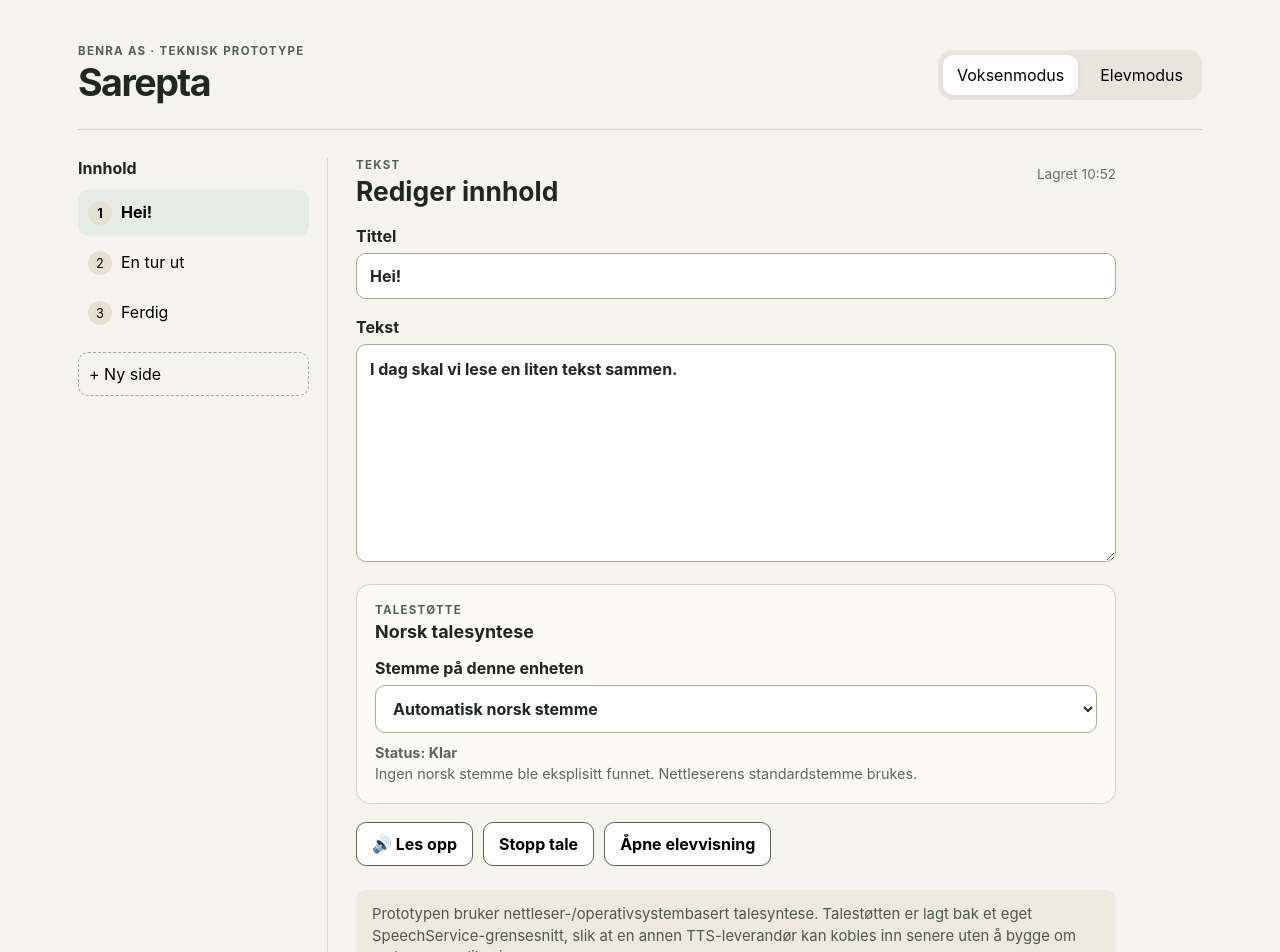
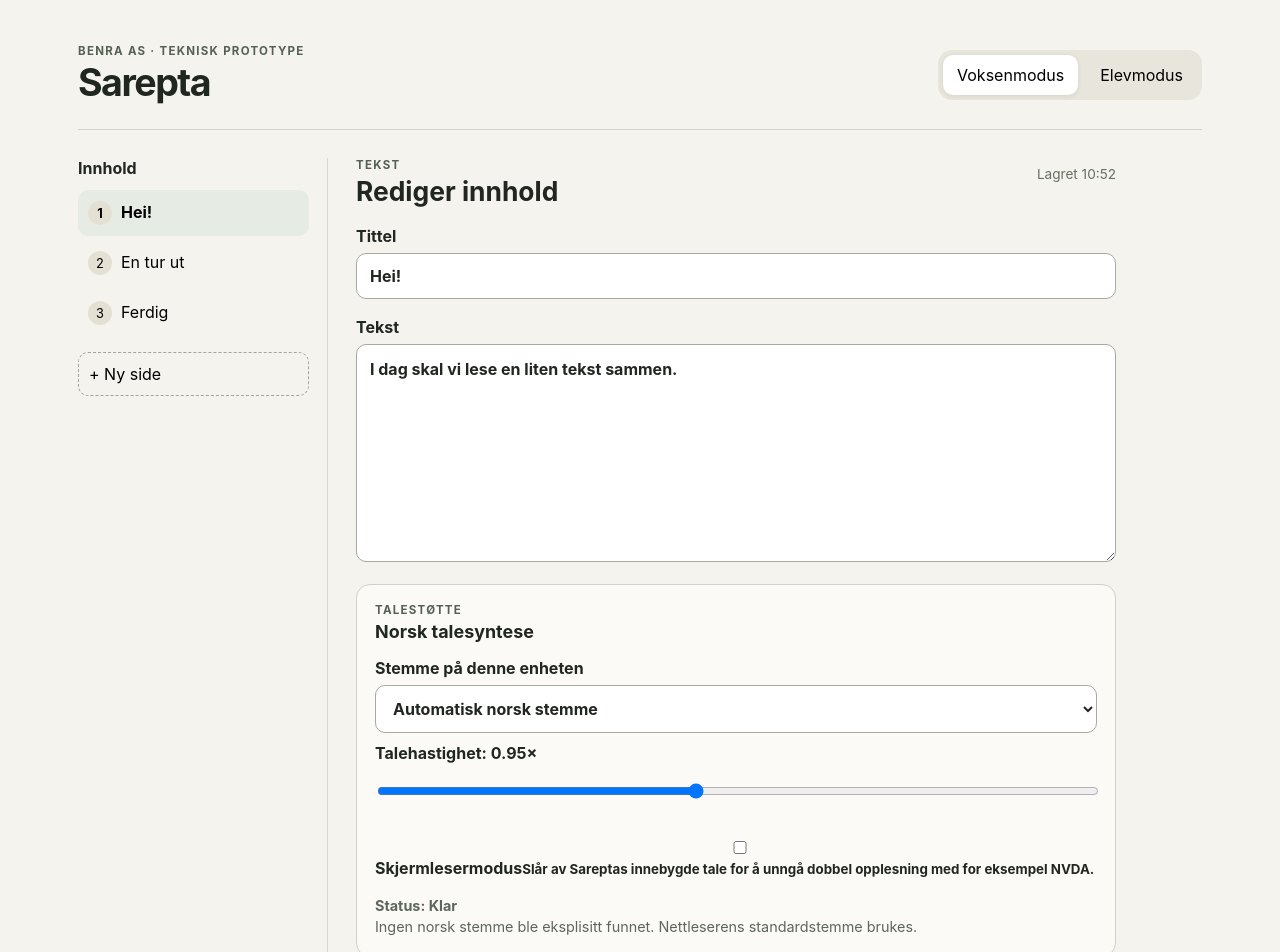
Before and after one commit to SuleBenme/benra-sarepta-prototype, a React (Vite) app in the folder frontend/: page / in a window 1280 px wide. Shown: the top 952 px of the page. Built offline with nearby package versions, Linux system fonts and the light colour scheme.

Commit message:
Add screen reader mode and sentence navigation

```diff
--- a/frontend/src/main.jsx
+++ b/frontend/src/main.jsx
@@ -1,13 +1,20 @@
-import React, { useEffect, useState } from 'react'
+import React, { useEffect, useMemo, useState } from 'react'
 import { createRoot } from 'react-dom/client'
 import { speechService } from './speechService'
 import './styles.css'
 
 const defaultPages = [
   { id: 1, title: 'Hei!', text: 'I dag skal vi lese en liten tekst sammen.' },
-  { id: 2, title: 'En tur ut', text: 'Solen skinner. Vi tar på sko og går ut.' },
+  { id: 2, title: 'En tur ut', text: 'Solen skinner. Vi tar på sko og går ut. Vi finner en rød ball.' },
   { id: 3, title: 'Ferdig', text: 'Bra jobbet. Nå er teksten ferdig.' },
 ]
+
+function splitSentences(text) {
+  const cleaned = (text || '').trim()
+  if (!cleaned) return []
+  const matches = cleaned.match(/[^.!?]+[.!?]+|[^.!?]+$/g)
+  return (matches || [cleaned]).map(sentence => sentence.trim()).filter(Boolean)
+}
 
 function App() {
   const [mode, setMode] = useState('adult')
@@ -19,10 +26,26 @@ function App() {
     }
   })
   const [active, setActive] = useState(0)
+  const [sentenceIndex, setSentenceIndex] = useState(0)
   const [savedAt, setSavedAt] = useState(null)
   const [voices, setVoices] = useState([])
   const [selectedVoice, setSelectedVoice] = useState(() => localStorage.getItem('sarepta-voice') || '')
+  const [speechRate, setSpeechRate] = useState(() => Number(localStorage.getItem('sarepta-rate')) || 0.95)
+  const [screenReaderMode, setScreenReaderMode] = useState(() => localStorage.getItem('sarepta-screen-reader') === 'true')
   const [speechStatus, setSpeechStatus] = useState('Klar')
+
+  const current = pages[active] || pages[0]
+  const sentences = useMemo(() => splitSentences(current?.text), [current?.text])
+  const currentSentence = sentences[sentenceIndex] || current?.text || ''
+
+  useEffect(() => {
+    setSentenceIndex(0)
+    speechService.stop()
+  }, [active])
+
+  useEffect(() => {
+    if (sentenceIndex > Math.max(0, sentences.length - 1)) setSentenceIndex(0)
+  }, [sentences.length, sentenceIndex])
 
   useEffect(() => {
     const loadVoices = () => {
@@ -41,7 +64,18 @@ function App() {
 
   useEffect(() => {
     if (selectedVoice) localStorage.setItem('sarepta-voice', selectedVoice)
-  }, [selectedVoice])
+    localStorage.setItem('sarepta-rate', String(speechRate))
+    localStorage.setItem('sarepta-screen-reader', String(screenReaderMode))
+  }, [selectedVoice, speechRate, screenReaderMode])
+
+  useEffect(() => {
+    if (screenReaderMode) {
+      speechService.stop()
+      setSpeechStatus('Innebygd tale av – skjermlesermodus')
+    } else if (speechStatus === 'Innebygd tale av – skjermlesermodus') {
+      setSpeechStatus('Klar')
+    }
+  }, [screenReaderMode])
 
   useEffect(() => {
     const timer = setTimeout(() => {
@@ -51,28 +85,65 @@ function App() {
     return () => clearTimeout(timer)
   }, [pages])
 
+  const speakText = async text => {
+    if (screenReaderMode) {
+      setSpeechStatus('Innebygd tale er slått av i skjermlesermodus')
+      return
+    }
+
+    setSpeechStatus('Starter tale…')
+    await speechService.speak(
+      text,
+      { voiceURI: selectedVoice, rate: speechRate },
+      {
+        onStart: voice => setSpeechStatus(`Leser opp med ${voice?.name || 'standardstemme'}`),
+        onEnd: () => setSpeechStatus('Ferdig'),
+        onError: error => setSpeechStatus(`Feil: ${error}`)
+      }
+    )
+  }
+
+  const readCurrentPage = () => speakText(`${current.title}. ${current.text}`)
+  const readCurrentSentence = () => speakText(currentSentence)
+
+  const nextSentence = () => {
+    if (sentenceIndex < sentences.length - 1) {
+      setSentenceIndex(index => index + 1)
+    } else if (active < pages.length - 1) {
+      setActive(index => index + 1)
+      setSentenceIndex(0)
+    }
+  }
+
+  const previousSentence = () => {
+    if (sentenceIndex > 0) {
+      setSentenceIndex(index => index - 1)
+    } else if (active > 0) {
+      const previousPage = pages[active - 1]
+      setActive(index => index - 1)
+      setSentenceIndex(Math.max(0, splitSentences(previousPage.text).length - 1))
+    }
+  }
+
   useEffect(() => {
-    const onKey = (event) => {
+    const onKey = event => {
       if (mode !== 'student') return
 
       if (['ArrowRight', ' '].includes(event.key)) {
         event.preventDefault()
-        setActive(i => Math.min(i + 1, pages.length - 1))
+        nextSentence()
       } else if (event.key === 'ArrowLeft') {
         event.preventDefault()
-        setActive(i => Math.max(i - 1, 0))
+        previousSentence()
       } else if (event.key.toLowerCase() === 't') {
         event.preventDefault()
-        const page = pages[active]
-        speechService.speak(`${page.title}. ${page.text}`, selectedVoice)
+        readCurrentSentence()
       }
     }
 
     window.addEventListener('keydown', onKey)
     return () => window.removeEventListener('keydown', onKey)
-  }, [mode, pages, active, selectedVoice])
-
-  const current = pages[active] || pages[0]
+  }, [mode, active, sentenceIndex, sentences.length, currentSentence, selectedVoice, speechRate, screenReaderMode])
 
   const updatePage = (index, field, value) => {
     setPages(prev => prev.map((page, i) => i === index ? { ...page, [field]: value } : page))
@@ -80,19 +151,6 @@ function App() {
 
   const addPage = () => {
     setPages(prev => [...prev, { id: Date.now(), title: 'Ny side', text: 'Skriv tekst her.' }])
-  }
-
-  const readCurrentPage = async () => {
-    setSpeechStatus('Starter tale…')
-    await speechService.speak(
-      `${current.title}. ${current.text}`,
-      selectedVoice,
-      {
-        onStart: voice => setSpeechStatus(`Leser opp med ${voice?.name || 'standardstemme'}`),
-        onEnd: () => setSpeechStatus('Ferdig'),
-        onError: error => setSpeechStatus(`Feil: ${error}`)
-      }
-    )
   }
 
   return (
@@ -150,7 +208,7 @@ function App() {
 
               <label className="voiceLabel">
                 Stemme på denne enheten
-                <select value={selectedVoice} onChange={event => setSelectedVoice(event.target.value)}>
+                <select value={selectedVoice} onChange={event => setSelectedVoice(event.target.value)} disabled={screenReaderMode}>
                   <option value="">Automatisk norsk stemme</option>
                   {voices.map(voice => (
                     <option key={voice.voiceURI} value={voice.voiceURI}>
@@ -158,6 +216,31 @@ function App() {
                     </option>
                   ))}
                 </select>
+              </label>
+
+              <label className="rangeLabel">
+                Talehastighet: <strong>{speechRate.toFixed(2)}×</strong>
+                <input
+                  type="range"
+                  min="0.6"
+                  max="1.4"
+                  step="0.05"
+                  value={speechRate}
+                  onChange={event => setSpeechRate(Number(event.target.value))}
+                  disabled={screenReaderMode}
+                />
+              </label>
+
+              <label className="toggleRow">
+                <input
+                  type="checkbox"
+                  checked={screenReaderMode}
+                  onChange={event => setScreenReaderMode(event.target.checked)}
+                />
+                <span>
+                  <strong>Skjermlesermodus</strong>
+                  <small>Slår av Sareptas innebygde tale for å unngå dobbel opplesning med for eksempel NVDA.</small>
+                </span>
               </label>
 
               <div className="speechMeta" aria-live="polite">
@@ -171,37 +254,41 @@ function App() {
             </section>
 
             <div className="actions">
-              <button onClick={readCurrentPage}>🔊 Les opp</button>
-              <button onClick={() => { speechService.stop(); setSpeechStatus('Stoppet') }}>Stopp tale</button>
+              <button onClick={readCurrentPage} disabled={screenReaderMode}>🔊 Les hele siden</button>
+              <button onClick={() => { speechService.stop(); setSpeechStatus('Stoppet') }} disabled={screenReaderMode}>Stopp tale</button>
               <button onClick={() => setMode('student')}>Åpne elevvisning</button>
             </div>
 
             <div className="note">
-              Prototypen bruker nettleser-/operativsystembasert talesyntese. Talestøtten er lagt bak et eget SpeechService-grensesnitt, slik at en annen TTS-leverandør kan kobles inn senere uten å bygge om resten av applikasjonen.
+              Prototypen bruker nettleser-/operativsystembasert talesyntese bak et eget SpeechService-grensesnitt. Skjermlesermodus kan slå av innebygd tale, og talehastigheten kan tilpasses uten å endre innholdet.
             </div>
           </section>
         </section>
       ) : (
         <section className="student" aria-label="Elevmodus">
-          <div className="progress" aria-label={`Side ${active + 1} av ${pages.length}`}>{active + 1} / {pages.length}</div>
+          <div className="progress" aria-label={`Side ${active + 1} av ${pages.length}, setning ${sentenceIndex + 1} av ${Math.max(1, sentences.length)}`}>
+            Side {active + 1}/{pages.length} · Setning {sentenceIndex + 1}/{Math.max(1, sentences.length)}
+          </div>
 
-          <article className="studentCard" tabIndex="0">
+          <article className="studentCard" tabIndex="0" aria-live="polite">
             <h2>{current.title}</h2>
-            <p>{current.text}</p>
+            <p className="sentenceFocus">{currentSentence}</p>
           </article>
 
           <div className="studentActions">
-            <button disabled={active === 0} onClick={() => setActive(i => Math.max(i - 1, 0))}>← Forrige</button>
-            <button onClick={readCurrentPage}>🔊 Les opp</button>
-            <button disabled={active === pages.length - 1} onClick={() => setActive(i => Math.min(i + 1, pages.length - 1))}>Neste →</button>
+            <button disabled={active === 0 && sentenceIndex === 0} onClick={previousSentence}>← Forrige setning</button>
+            <button onClick={readCurrentSentence} disabled={screenReaderMode}>🔊 Les setningen</button>
+            <button disabled={active === pages.length - 1 && sentenceIndex >= sentences.length - 1} onClick={nextSentence}>Neste setning →</button>
           </div>
 
-          <div className="studentVoice">
-            Tale: {voices.find(v => v.voiceURI === selectedVoice)?.name || 'automatisk norsk stemme'}
+          <div className="studentVoice" aria-live="polite">
+            {screenReaderMode
+              ? 'Skjermlesermodus: innebygd tale er av.'
+              : `Tale: ${voices.find(v => v.voiceURI === selectedVoice)?.name || 'automatisk norsk stemme'} · ${speechRate.toFixed(2)}×`}
           </div>
 
           <div className="switchHelp">
-            Brytersimulering: <kbd>←</kbd> forrige · <kbd>→</kbd> eller <kbd>mellomrom</kbd> neste · <kbd>T</kbd> les opp
+            Brytersimulering: <kbd>←</kbd> forrige setning · <kbd>→</kbd> eller <kbd>mellomrom</kbd> neste setning · <kbd>T</kbd> les setningen
           </div>
 
           <button className="backBtn" onClick={() => setMode('adult')}>Tilbake til voksenmodus</button>
```
